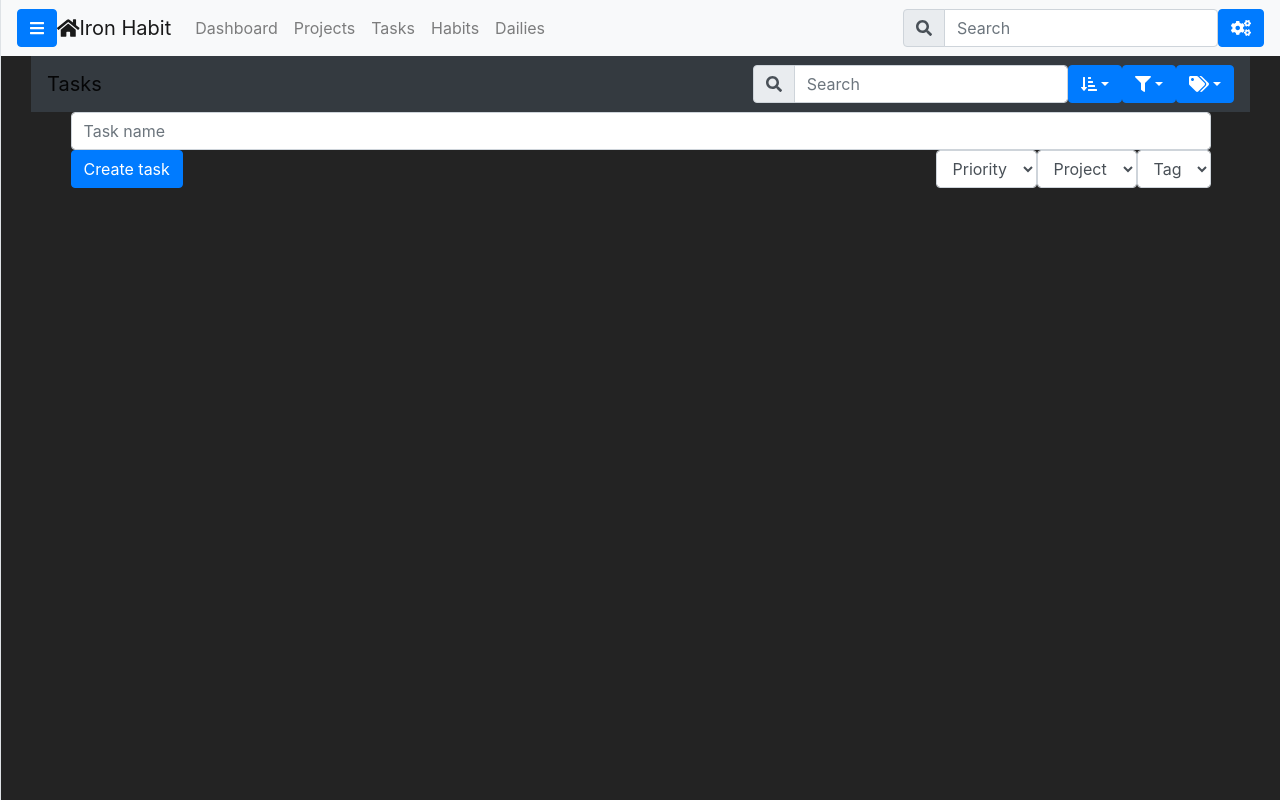
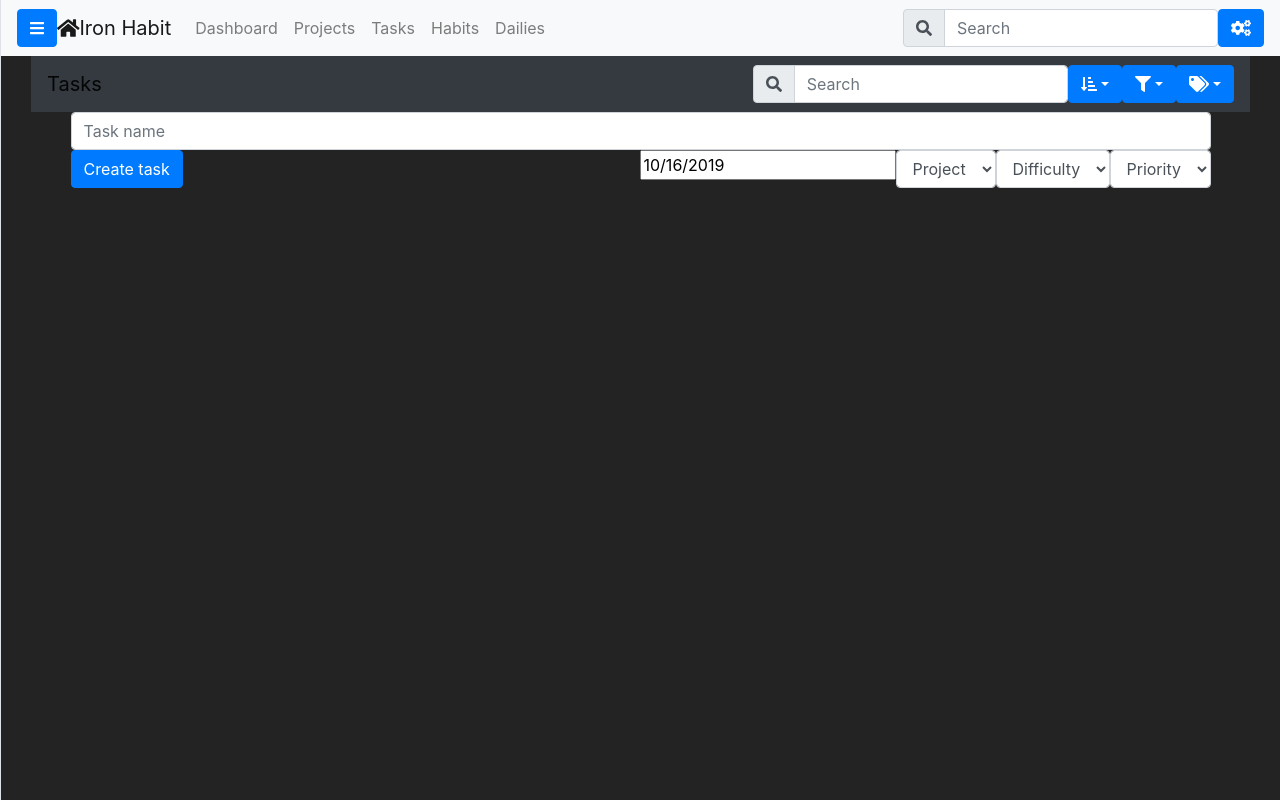
Before and after one commit to biniu/IronHabit-front, a React (Create React App) app: page /tasks in a window 1280 px wide. Built offline with nearby package versions, Linux system fonts and the light colour scheme; no server answers.

Commit message:
add data picker for task creation

```diff
--- a/package.json
+++ b/package.json
@@ -13,6 +13,7 @@
     "moment": "^2.24.0",
     "react": "^16.12.0",
     "react-bootstrap": "^1.0.0-beta.16",
+    "react-datepicker": "^2.11.0",
     "react-dom": "^16.12.0",
     "react-moment": "^0.9.6",
     "react-router-dom": "^5.1.2",
--- a/src/SubSites/Tasks/TaskEntrance.js
+++ b/src/SubSites/Tasks/TaskEntrance.js
@@ -49,7 +49,7 @@ export class TaskEntrance extends React.Component {
             <Row>
               <Col>{this.props.name}</Col>
               <Col className="TaskColTime">
-                {Moment(this.props.deadline).format('d MMM')}
+                {Moment(this.props.deadline).format('DD/MM')}
               </Col>
               <Col className="TaskColTime">
                 {Moment(this.props.estimation).format('d MMM')}
--- a/src/SubSites/Tasks/TaskQuickCreateForm.js
+++ b/src/SubSites/Tasks/TaskQuickCreateForm.js
@@ -7,6 +7,32 @@ import {
   Form,
 } from 'react-bootstrap';
 
+import DatePicker from "react-datepicker";
+import Moment from 'moment';
+
+import "react-datepicker/dist/react-datepicker.css";
+
+class PickDate extends React.Component {
+  state = {
+    startDate: new Date()
+  };
+
+  handleChange = date => {
+    this.props.handleDate(date)
+    this.setState({
+      startDate: date
+    });
+  };
+
+  render() {
+    return (
+      <DatePicker
+        selected={this.state.startDate}
+        onChange={this.handleChange}
+      />
+    );
+  }
+}
 
 export class TaskQuickCreateForm extends Component {
   constructor(props) {
@@ -15,15 +41,17 @@ export class TaskQuickCreateForm extends Component {
       task_name: '',
       task_priority: 5,
       task_project: 1,
+      task_deadline: '',
     }
 
   }
 
   handleUserInput = (e) => {
-    const name = e.target.name;
-    const value = e.target.value;
+    this.setState({ [e.target.name]: e.target.value });
+  }
 
-    this.setState({ [name]: value });
+  handleDeadline = (deadline) => {
+    this.setState({ ["task_deadline"]: deadline });
   }
 
   createTask = async (e) => {
@@ -39,7 +67,7 @@ export class TaskQuickCreateForm extends Component {
           name: this.state.task_name,
           priority: this.state.task_priority,
           project: this.state.task_project,
-
+          deadline: this.state.task_deadline,
         })
       })
 
@@ -72,17 +100,17 @@ export class TaskQuickCreateForm extends Component {
           <Form.Group as={Row} inline style={{ float: 'right' }}>
 
             <Form.Label >
-              <Form.Control as="select" name="task_priority"
-                value={this.state.task_priority}
+              {<PickDate handleDate={this.handleDeadline} />}
+              {/* <Form.Control as="select" name="task_deadline"
+                value={this.state.task_deadline}
                 onChange={this.handleUserInput}
               >
-                <option value="5">Priority</option>
-                <option value="1">1</option>
+                <option value="5">deadline</option>
                 <option value="2">2</option>
                 <option value="3">3</option>
                 <option value="4">4</option>
                 <option value="5">5</option>
-              </Form.Control>
+              </Form.Control> */}
             </Form.Label>
 
             <Form.Label >
@@ -98,6 +126,34 @@ export class TaskQuickCreateForm extends Component {
               </Form.Control>
             </Form.Label>
 
+            <Form.Label >
+              <Form.Control as="select" name="task_difficulty"
+                value={this.state.task_difficulty}
+                onChange={this.handleUserInput}
+              >
+                <option value="5">Difficulty</option>
+                <option value="1">1</option>
+                <option value="2">2</option>
+                <option value="3">3</option>
+                <option value="4">4</option>
+                <option value="5">5</option>
+              </Form.Control>
+            </Form.Label>
+
+            <Form.Label >
+              <Form.Control as="select" name="task_priority"
+                value={this.state.task_priority}
+                onChange={this.handleUserInput}
+              >
+                <option value="5">Priority</option>
+                <option value="1">1</option>
+                <option value="2">2</option>
+                <option value="3">3</option>
+                <option value="4">4</option>
+                <option value="5">5</option>
+              </Form.Control>
+            </Form.Label>
+            {/*
             <Form.Label  >
               <Form.Control as="select">
                 <option>Tag</option>
@@ -106,7 +162,7 @@ export class TaskQuickCreateForm extends Component {
                 <option>4</option>
                 <option>5</option>
               </Form.Control>
-            </Form.Label>
+            </Form.Label> */}
 
           </Form.Group>
         </Form>
```
Also changed, not shown: 1 other file (tests, documents, lock files or other folders).
